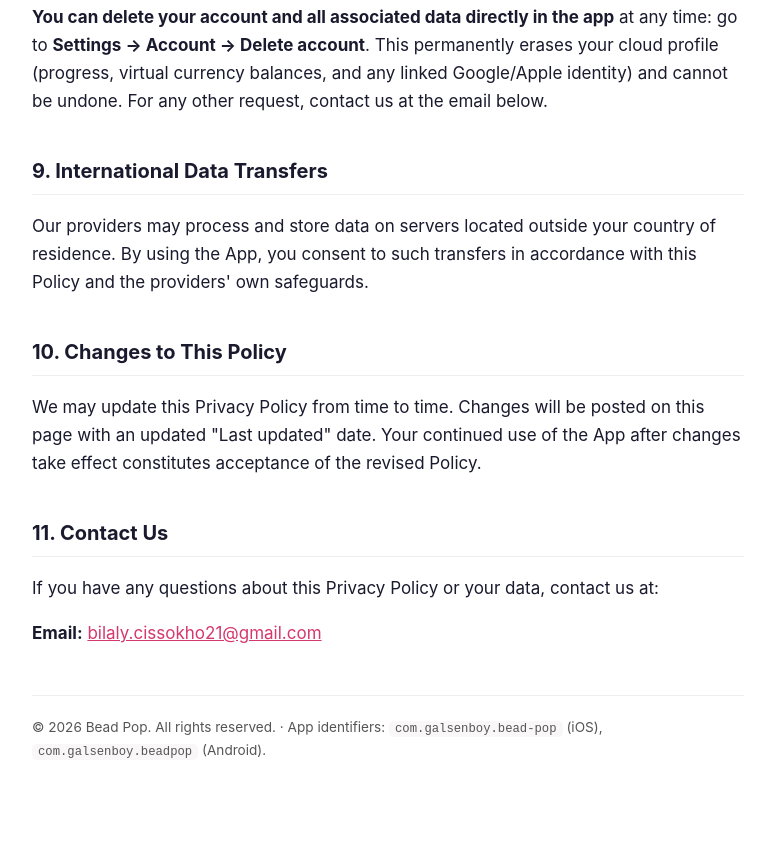
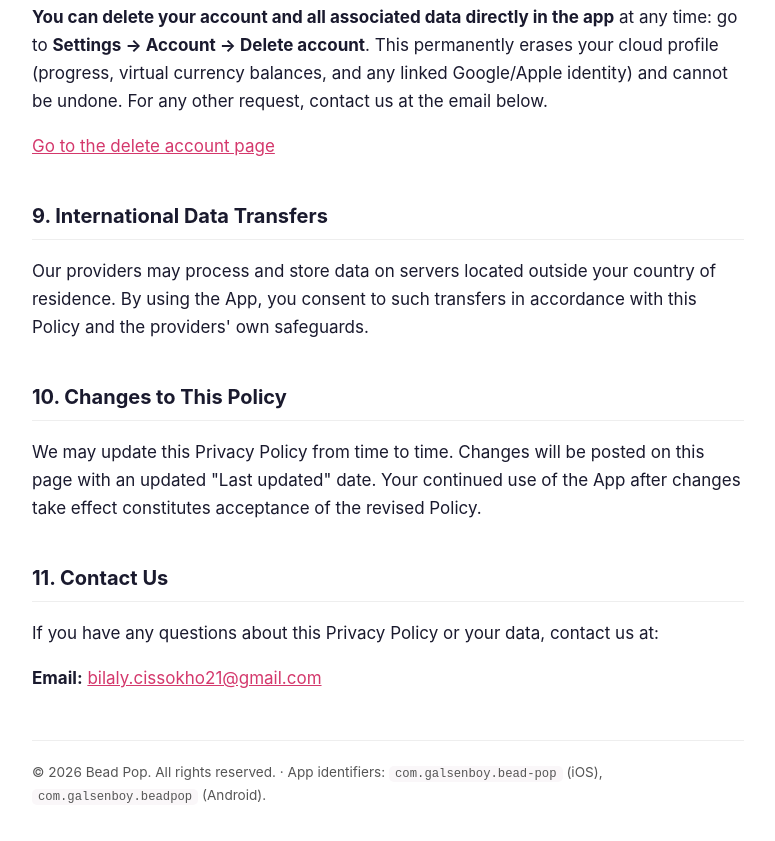
Before and after one commit to GalsenBoy/bead-google, a plain HTML site: page index.html in a window 1280 px wide. Shown: the part 3480-4321 px from the top of the page, without its empty margins (252-1027 px from the left). Drawn offline with Linux system fonts and the light colour scheme.

Commit message:
add link to delete account

```diff
--- a/index.html
+++ b/index.html
@@ -243,6 +243,9 @@
       erases your cloud profile (progress, virtual currency balances, and any linked Google/Apple
       identity) and cannot be undone. For any other request, contact us at the email below.
     </p>
+    <p>
+      <a href="delete-account.html">Go to the delete account page</a>
+    </p>
 
     <h2>9. International Data Transfers</h2>
     <p>
```
